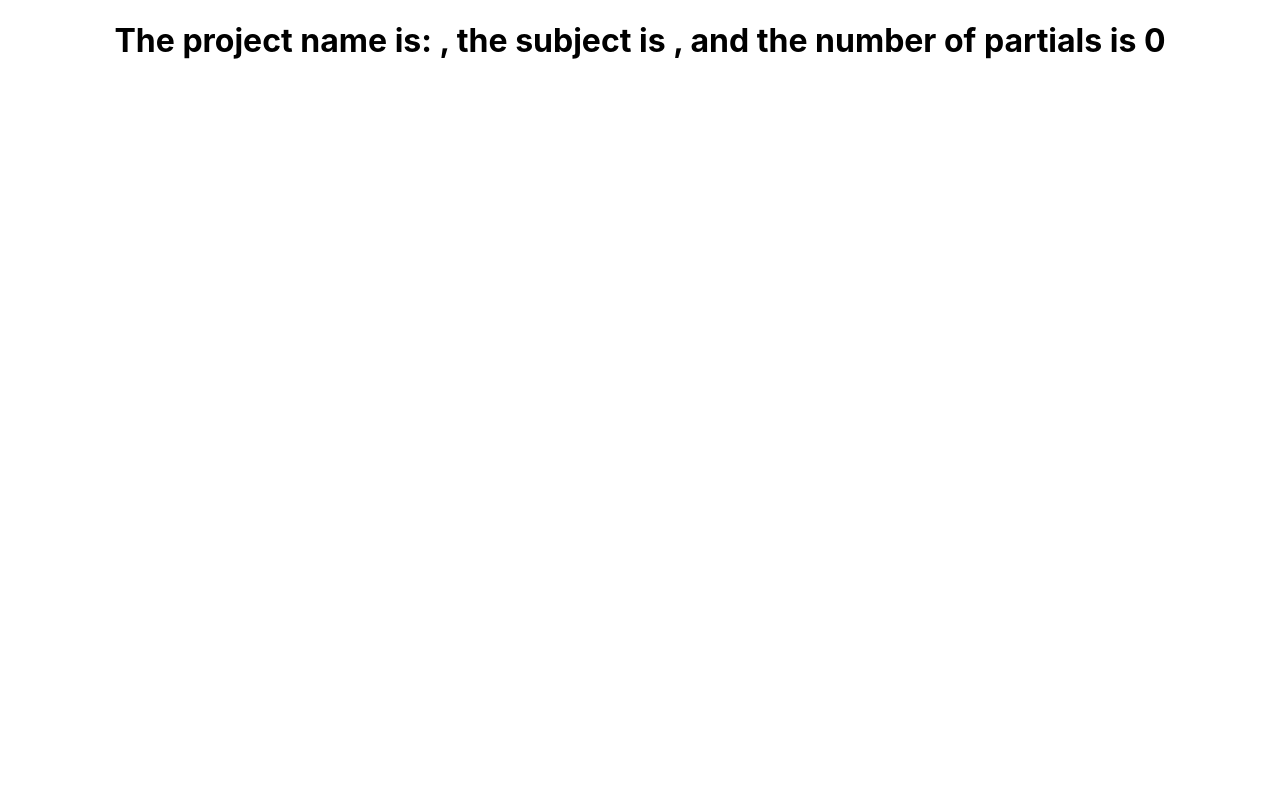
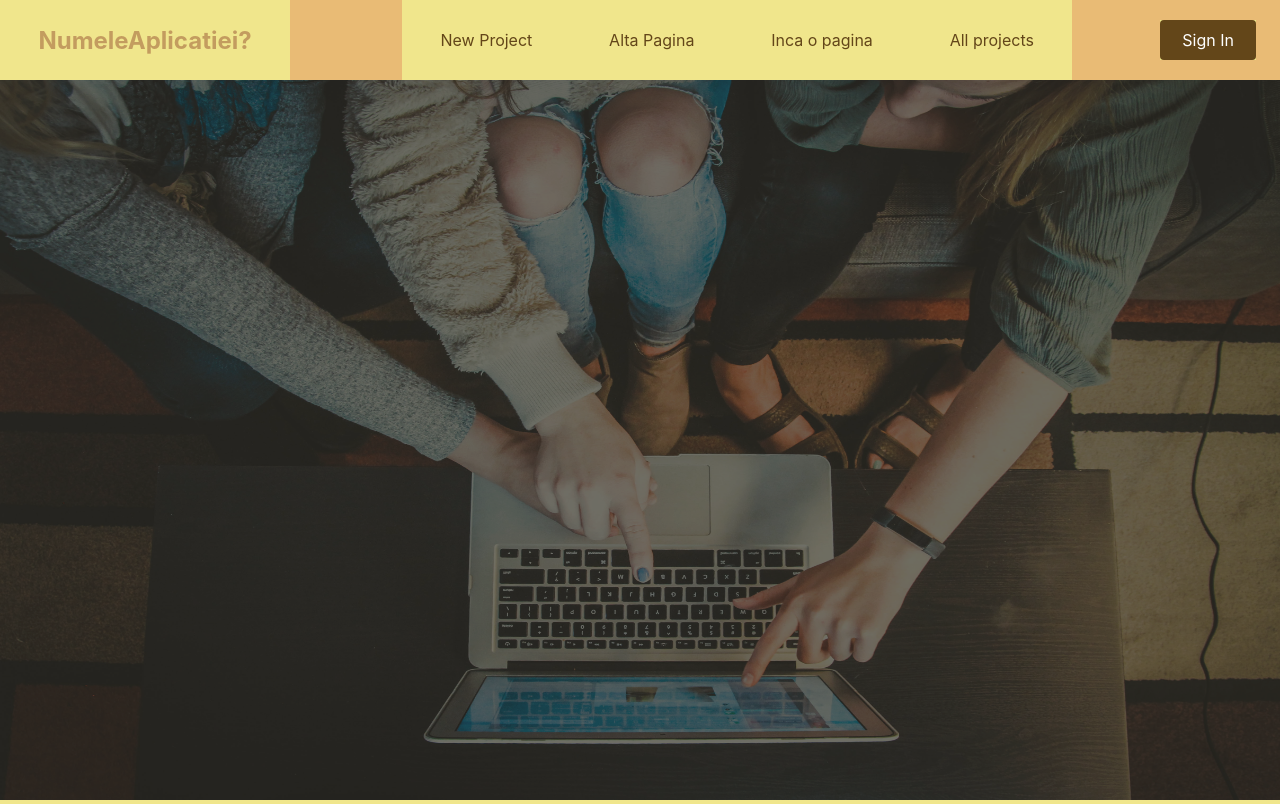
Before and after one commit to mirunateleasa/GradeAppProject, a React (Create React App) app in the folder grade-frontend/: page / in a window 1280 px wide. Built offline with nearby package versions, Linux system fonts and the light colour scheme.

Commit message:
Added display functionality

```diff
--- a/grade-frontend/src/App.js
+++ b/grade-frontend/src/App.js
@@ -1,11 +1,58 @@
 import './App.css';
+import React, {useState} from 'react';
 import Project from './components/DisplayProject';
+import {BrowserRouter, Routes, Route} from 'react-router-dom'
+import HomeComp from "./components/HomeComp";
+import LoginForm from "./components/LoginForm";
+import AddProject from "./components/AddProject/AddProject";
+import DisplayProject from './components/DisplayProject';
 
 function App() {
+
+  //#region LOGIN PART (inca nu merge cu orice cont?)
+  const adminUser = {
+    email: "admin@admin.com",
+    password: "admin123",
+  };
+
+  const [user, setUser] = useState({ name: "", email: "" });
+  const [error, setError] = useState("");
+  const Login = details =>
+  {
+    console.log(details);
+
+    if (details.email == adminUser.email && details.password == adminUser.password)
+    {
+      console.log("Logged in");
+      setUser({
+        name: details.name,
+        email: details.email
+      })
+    }
+    else
+    {
+      console.log("Details don't match");
+      setError("Details don't match")
+    }
+    //!!!!aici trebuie sa facem conexiunea cu RESTful din spate
+  }
+
+  const Logout = () =>
+  {
+    console.log("Logout");
+    setUser({ name: "", email: "" });
+  }
+  //#endregion
+
   return (
-    <div className="App">
-        <Project></Project>
-    </div>
+    <BrowserRouter>
+    <Routes>
+      <Route path = "/" element = {<HomeComp />}/>
+      <Route path = "/login" element = {<LoginForm Login = {Login} error = {error}></LoginForm>}/>
+      <Route path = '/newProject' element = {<AddProject></AddProject>}></Route>
+      <Route path = '/displayProjects' element = {<DisplayProject></DisplayProject>}></Route>
+    </Routes>
+    </BrowserRouter>
   );
 }
 
--- a/grade-frontend/src/components/NavBar/NavBar.js
+++ b/grade-frontend/src/components/NavBar/NavBar.js
@@ -22,6 +22,9 @@ const NavBar = () => {
                     <NavLink to="/incaOPagina" activeStyle>
                         Inca o pagina
                     </NavLink>
+                    <NavLink to = '/displayProjects' activeStyle>
+                        All projects
+                    </NavLink>
                     {/* Whatever else we want to do*/}
                 </NavMenu>
                 <NavBtn>
```
Also changed, not shown: grade-frontend/package.json (+7 -0 lines), 2 other files (tests, documents, lock files or other folders).
